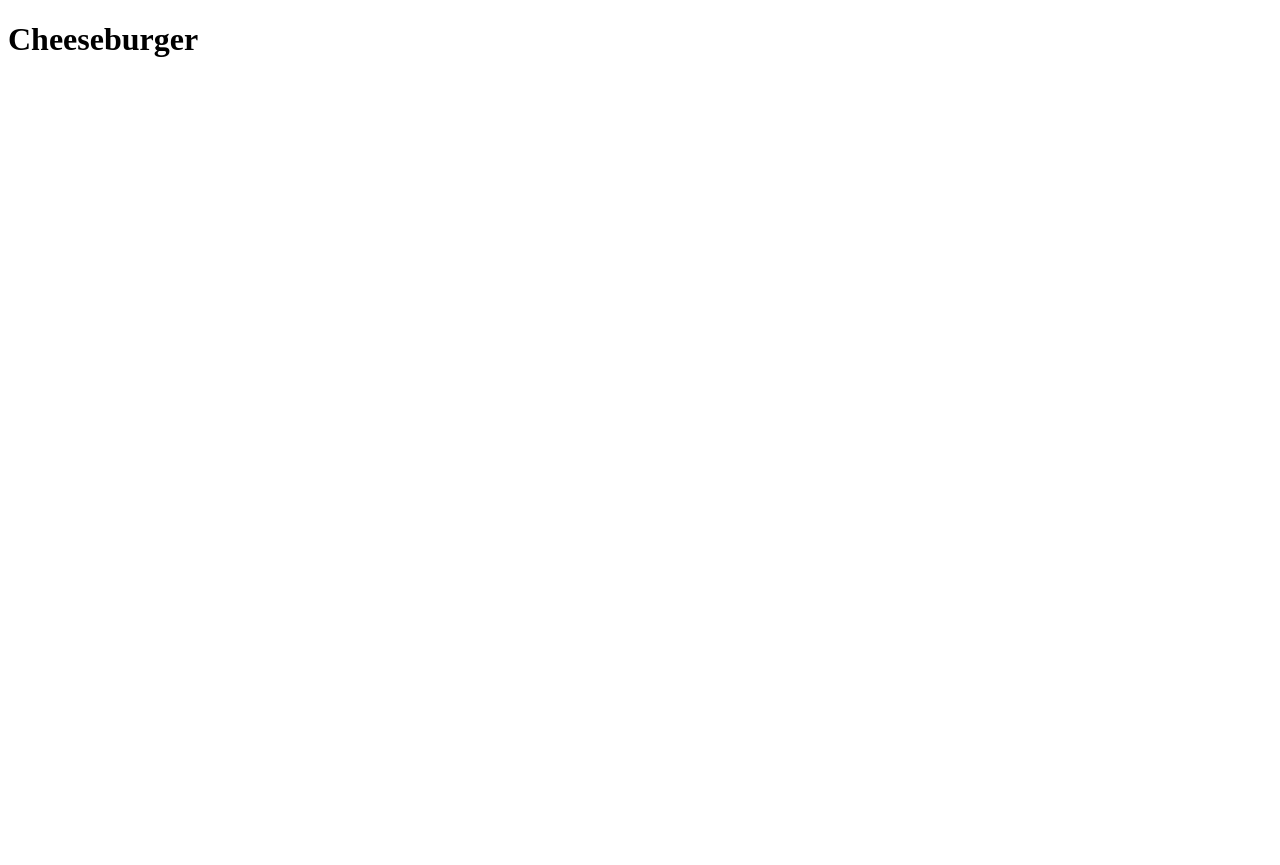
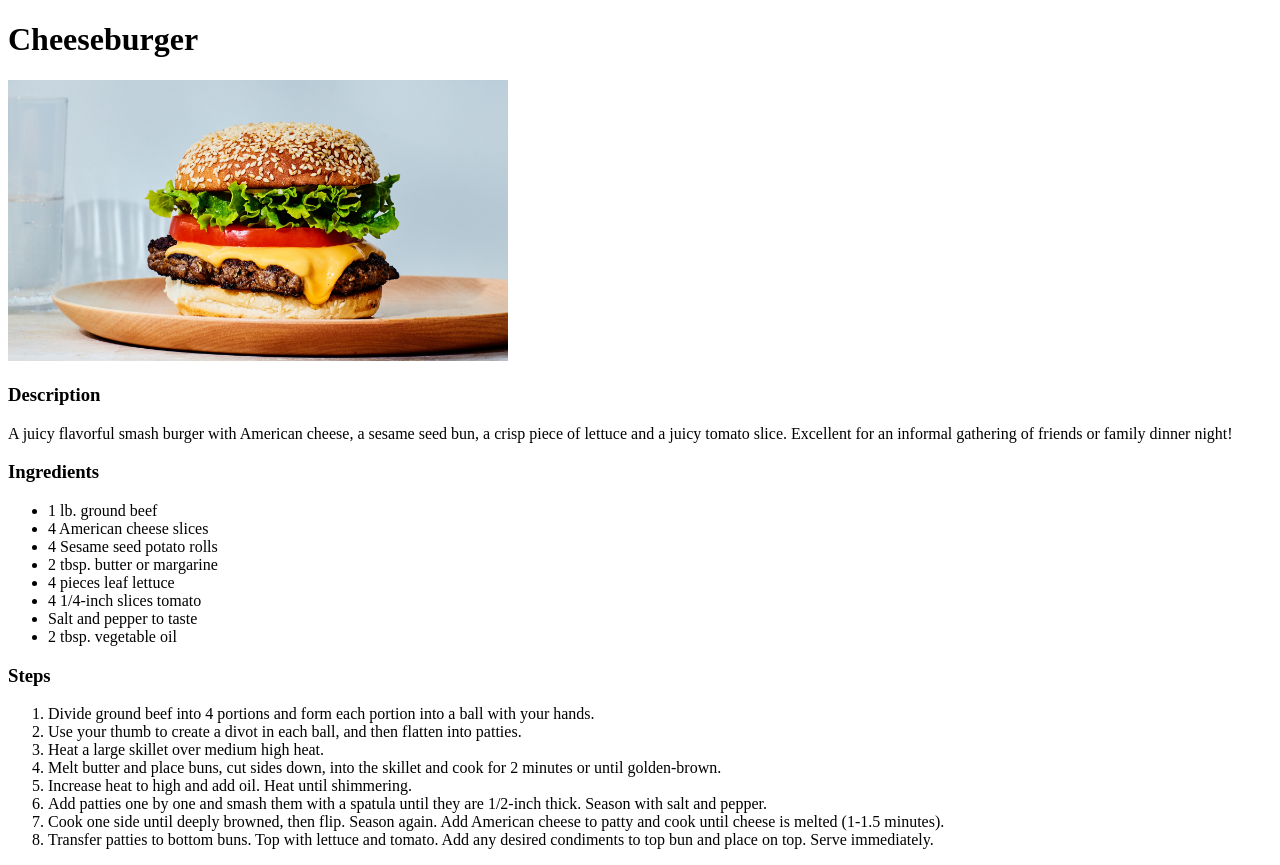
Before and after one commit to valastra/odin-recipes, a plain HTML site: page recipes/cheeseburger.html in a window 1280 px wide. Before the commit the page ends 800 px from the top, so only its background shows below. Drawn offline with Linux system fonts and the light colour scheme.

Commit message:
added cheeseburger recipe

```diff
--- a/recipes/cheeseburger.html
+++ b/recipes/cheeseburger.html
@@ -4,9 +4,34 @@
     <meta charset="UTF-8">
     <meta http-equiv="X-UA-Compatible" content="IE=edge">
     <meta name="viewport" content="width=device-width, initial-scale=1.0">
-    <title>Document</title>
+    <title>Cheesburger Recipe</title>
 </head>
 <body>
     <h1>Cheeseburger</h1>
+        <img src="../images/burger.jpg" alt="photo of cheeseburger with lettuce and tomato" width="500">
+    <h3>Description</h3>
+        <p>A juicy flavorful smash burger with American cheese, a sesame seed bun, a crisp piece of lettuce and a juicy tomato slice. Excellent for an informal gathering of friends or family dinner night!</p>
+    <h3>Ingredients</h3>
+        <ul>
+            <li>1 lb. ground beef</li>
+            <li>4 American cheese slices</li>
+            <li>4 Sesame seed potato rolls</li>
+            <li>2 tbsp. butter or margarine</li>
+            <li>4 pieces leaf lettuce</li>
+            <li>4 1/4-inch slices tomato</li>
+            <li>Salt and pepper to taste</li>
+            <li>2 tbsp. vegetable oil</li>
+        </ul>
+    <h3>Steps</h3>
+        <ol>
+            <li>Divide ground beef into 4 portions and form each portion into a ball with your hands.</li>
+            <li>Use your thumb to create a divot in each ball, and then flatten into patties.</li>
+            <li>Heat a large skillet over medium high heat.</li>
+            <li>Melt butter and place buns, cut sides down, into the skillet and cook for 2 minutes or until golden-brown.</li>
+            <li>Increase heat to high and add oil. Heat until shimmering.</li>
+            <li>Add patties one by one and smash them with a spatula until they are 1/2-inch thick. Season with salt and pepper.</li>
+            <li>Cook one side until deeply browned, then flip. Season again. Add American cheese to patty and cook until cheese is melted (1-1.5 minutes).</li>
+            <li> Transfer patties to bottom buns. Top with lettuce and tomato. Add any desired condiments to top bun and place on top. Serve immediately.</li>
+        </ol>
 </body>
 </html>
```
Also changed, not shown: index.html (+1 -0 lines), images/burger.jpg (added), 2 other files.
